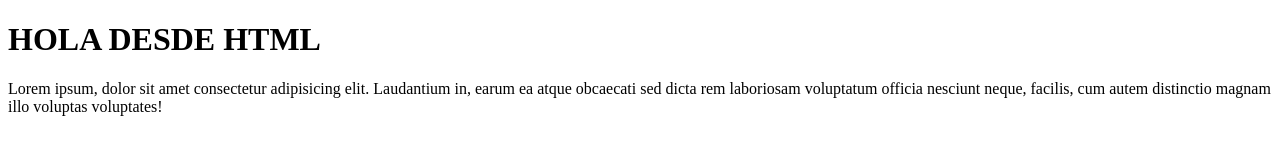
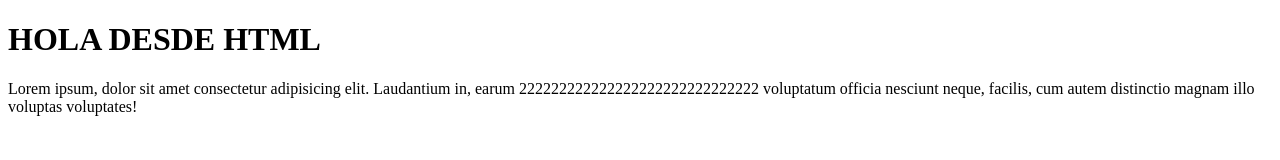
Before and after one commit to wilcort/video-ejemplo, a plain HTML site: page index.html in a window 1280 px wide. Drawn offline with Linux system fonts and the light colour scheme.

Commit message:
se agrega 2

```diff
--- a/index.html
+++ b/index.html
@@ -8,7 +8,7 @@
 <body>
     <h1>HOLA DESDE HTML</h1>
     <p>Lorem ipsum, dolor sit amet consectetur adipisicing elit. Laudantium in,
-        earum ea atque obcaecati sed dicta rem laboriosam voluptatum officia nesciunt neque, facilis,
+        earum 222222222222222222222222222222  voluptatum officia nesciunt neque, facilis,
         cum autem distinctio magnam illo voluptas voluptates!</p>
 </body>
 </html>
```
